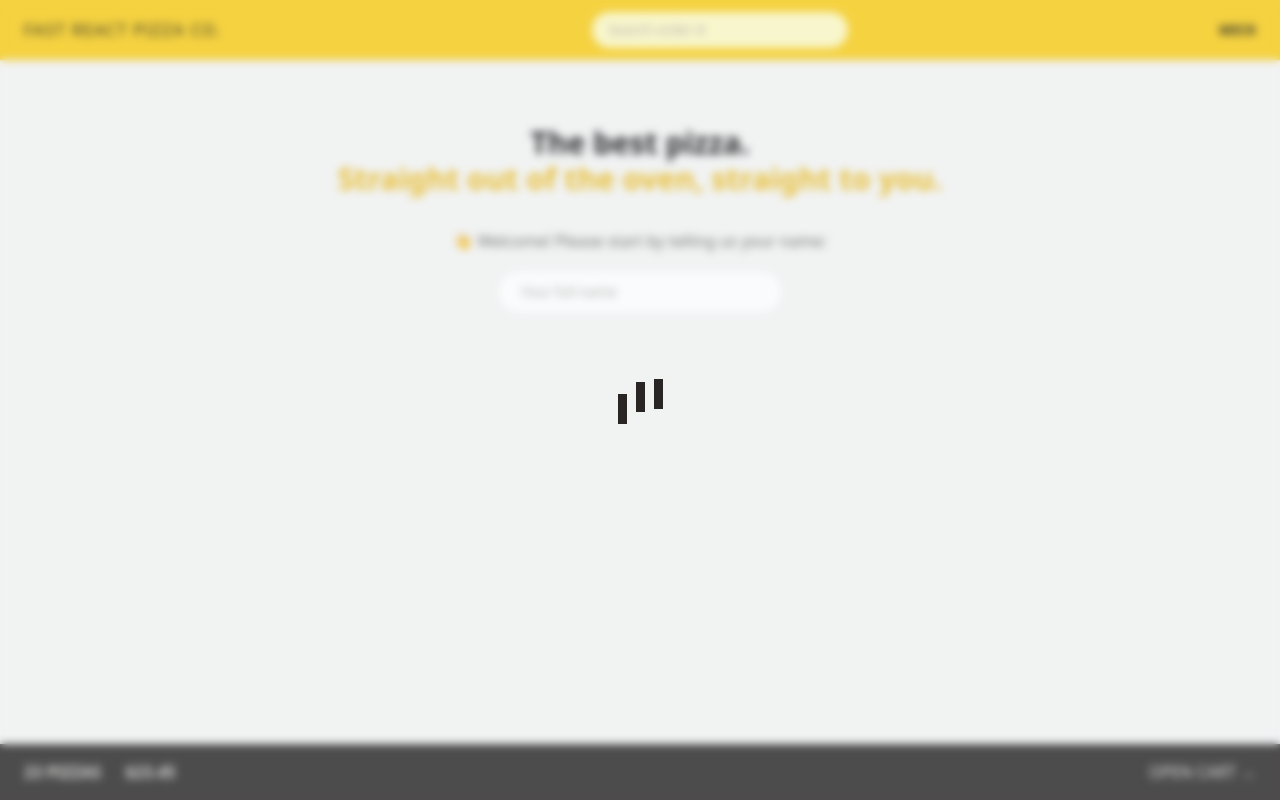
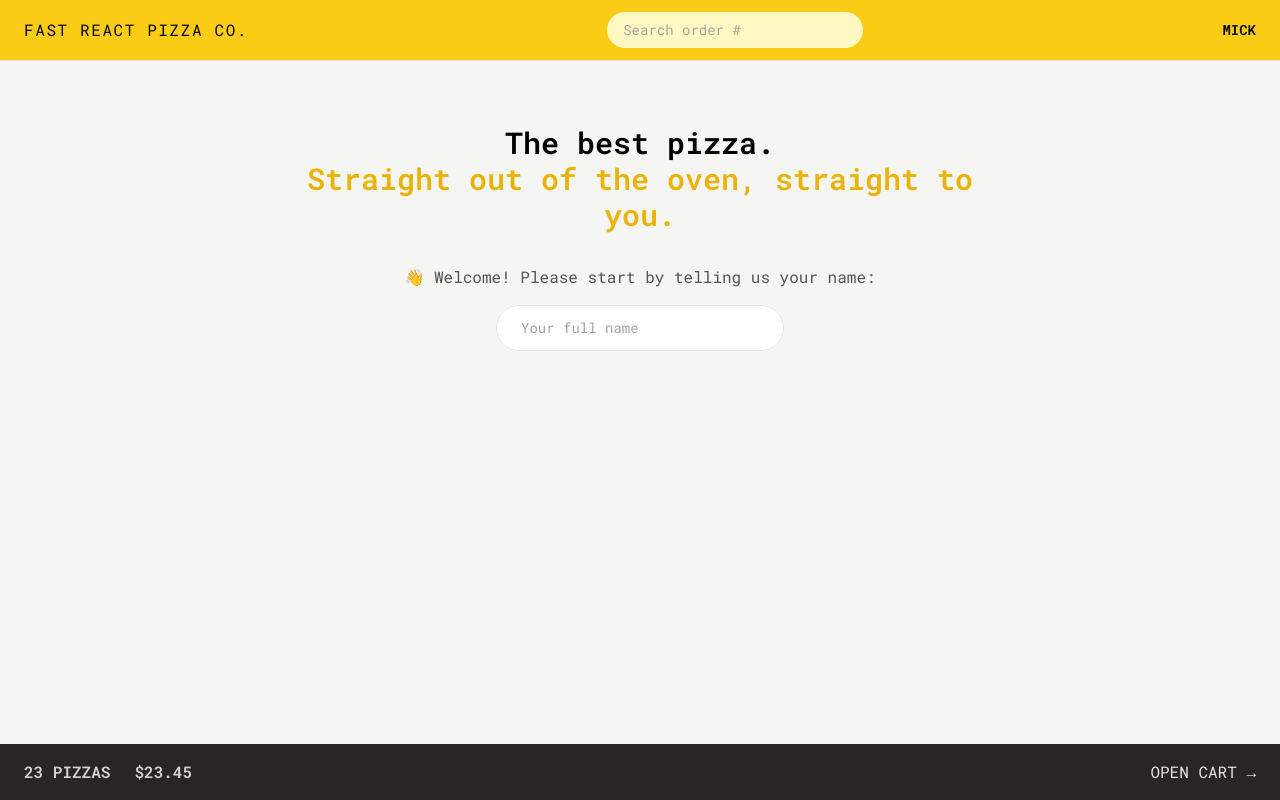
Before and after one commit to mickrubashkin/fast-react-pizza, a React (Vite) app: page / in a window 1280 px wide. Built offline with nearby package versions, Linux system fonts and the light colour scheme.

Commit message:
Add custom fonts

```diff
--- a/index.html
+++ b/index.html
@@ -3,6 +3,12 @@
   <head>
     <meta charset="UTF-8" />
     <link rel="icon" type="image/svg+xml" href="/vite.svg" />
+    <link rel="preconnect" href="https://fonts.googleapis.com" />
+    <link rel="preconnect" href="https://fonts.gstatic.com" crossorigin />
+    <link
+      href="https://fonts.googleapis.com/css2?family=Roboto+Mono:wght@300;400;500;600;700&display=swap"
+      rel="stylesheet"
+    />
     <meta name="viewport" content="width=device-width, initial-scale=1.0" />
     <title>Vite + React</title>
   </head>
--- a/src/ui/AppLayout.jsx
+++ b/src/ui/AppLayout.jsx
@@ -11,8 +11,7 @@
 
   return (
     <div className=" grid h-screen grid-rows-[auto_1fr_auto]">
-      {/* {isLoading && <Loader />} */}
-      {true && <Loader />}
+      {isLoading && <Loader />}
       <Header />
 
       <div className="overflow-scroll">
--- a/tailwind.config.js
+++ b/tailwind.config.js
@@ -1,8 +1,16 @@
 /** @type {import('tailwindcss').Config} */
+// eslint-disable-next-line import/no-anonymous-default-export
 export default {
   content: ['./index.html', './src/**/*.{js,ts,jsx,tsx}'],
   theme: {
-    extend: {},
+    fontFamily: {
+      sans: 'Roboto Mono, monospace',
+    },
+    extend: {
+      height: {
+        screen: '100dvh',
+      },
+    },
   },
   plugins: [],
 }
```
